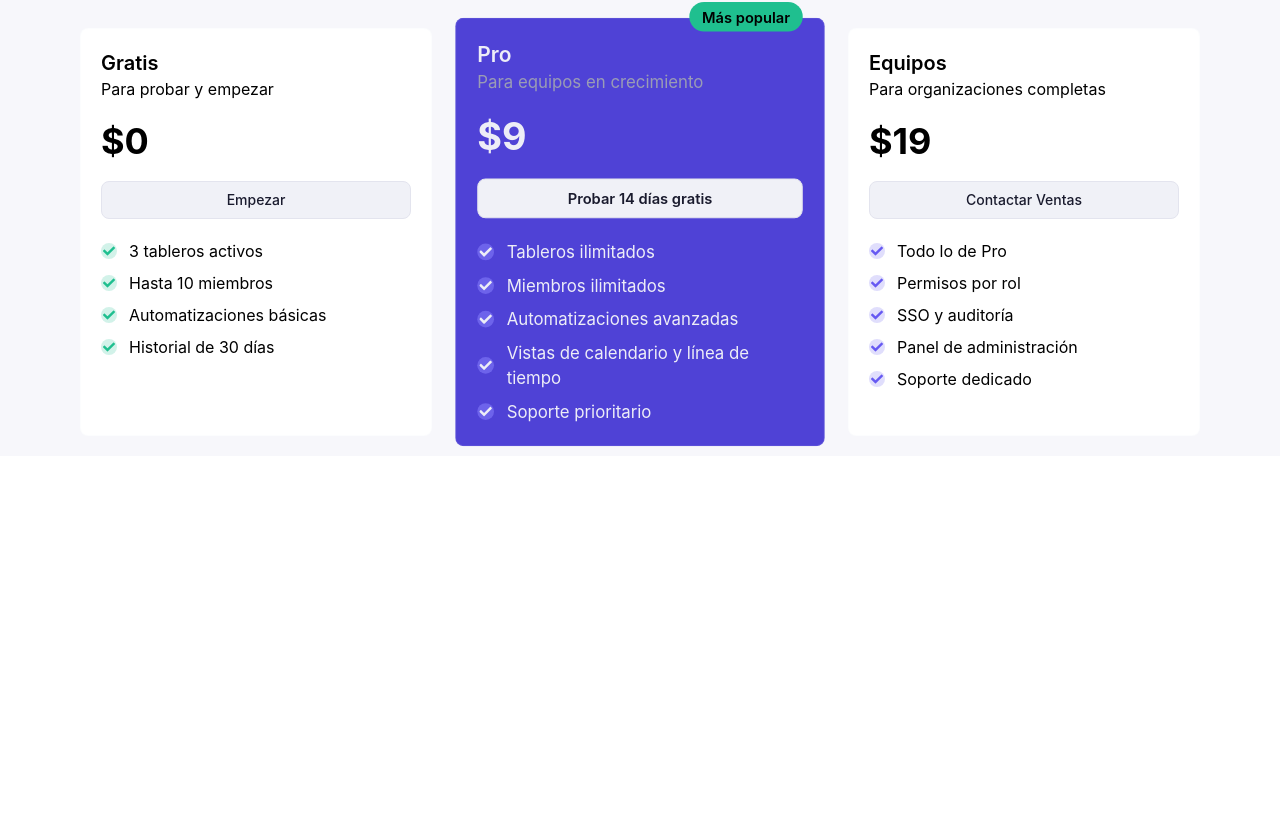
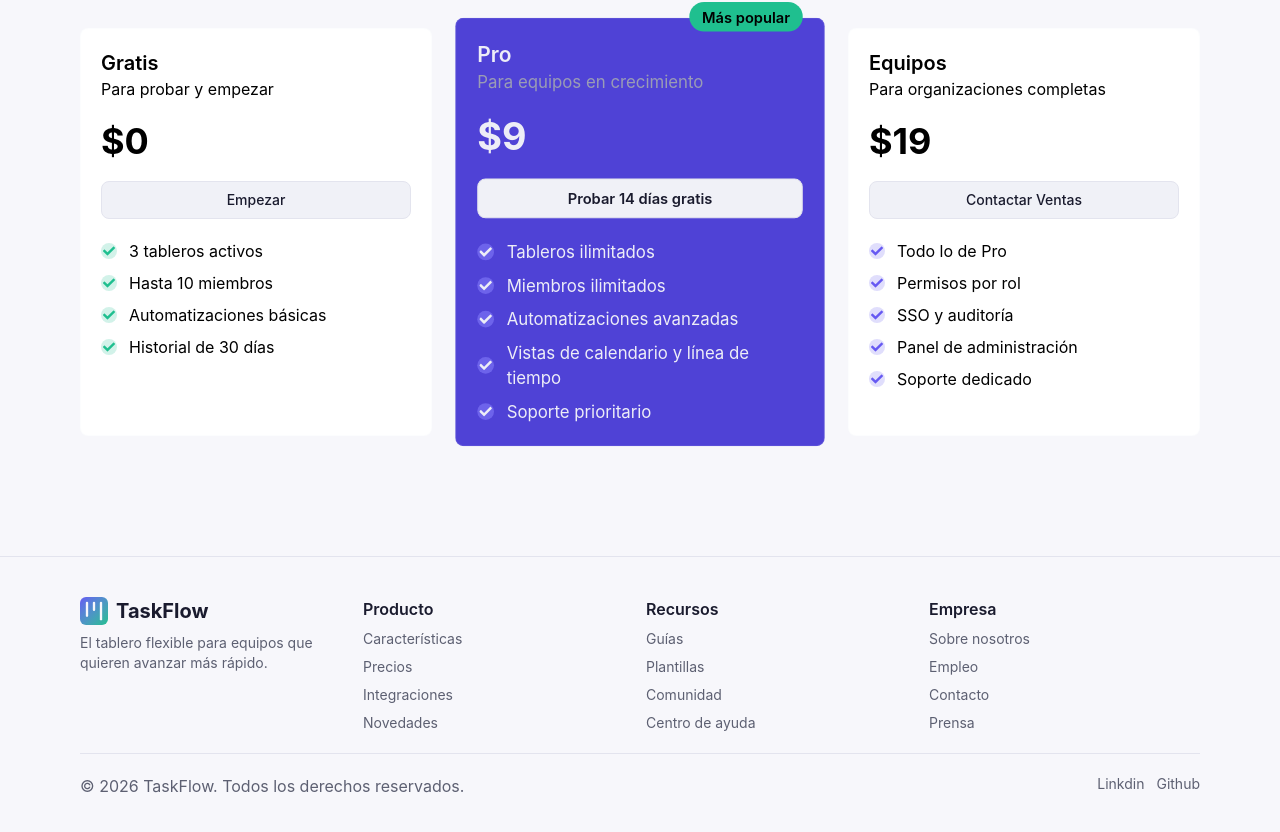
Before and after one commit to oscar84-spec/Kanban, a React (Vite) app: page / in a window 1280 px wide. Shown: the part 2242-3074 px from the top of the page. Before the commit the page ends 2698 px from the top, so only its background shows below. Built offline with nearby package versions, Linux system fonts and the light colour scheme.

Commit message:
[Footer] <feature> Agregando el footer

```diff
--- /dev/null
+++ b/src/pages/Home/Footer.tsx
@@ -0,0 +1,79 @@
+import { LuKanban } from "react-icons/lu";
+import { FOOTER_LIST } from "./const.home";
+
+const Footer = () => {
+  //Obtenemos el año actual
+  const today = new Date();
+  const currentYear = today.getFullYear();
+
+  return (
+    <footer className="w-full px-5 py-10 bg-background dark:bg-background-dark border-t border-border dark:border-bordes-dark xl:px-20 2xl:px-44">
+      <div className="flex flex-col gap-3 md:grid md:grid-cols-3 lg:grid-cols-4">
+        <div className="flex flex-col gap-2">
+          <div className={"flex gap-2 items-center"}>
+            <div
+              className={" bg-linear-to-br from-primary to-accent rounded-md"}
+            >
+              <LuKanban className={"size-7 stroke-background"} />
+            </div>
+            <span
+              className={
+                "text-xl font-bold text-text-primary dark:text-text-dark"
+              }
+            >
+              TaskFlow
+            </span>
+          </div>
+
+          <span className="text-sm text-text-secondary dark:text-text-secundario-dark">
+            El tablero flexible para equipos que quieren avanzar más rápido.
+          </span>
+        </div>
+
+        {FOOTER_LIST.map((item, index) => (
+          <div className="flex flex-col gap-2" key={index}>
+            <span className="text-text-primary dark:text-text-dark font-semibold ">
+              {item.typeList}
+            </span>
+
+            <ul className="flex flex-col gap-2">
+              {item.listItem.map((list, listIndex) => (
+                <li
+                  className="text-text-secondary dark:text-text-secundario-dark text-sm lg:hover:cursor-pointer lg:hover:text-text-primary lg:hover:dark:text-text-dark transition-colors dura ease-in-out"
+                  key={listIndex}
+                >
+                  {list}
+                </li>
+              ))}
+            </ul>
+          </div>
+        ))}
+      </div>
+
+      <div className="mt-5 border-t border-border dark:border-bordes-dark flex flex-col gap-5 md:flex-row md:justify-between">
+        <span className="mt-5 text-text-secondary dark:text-text-secundario-dark">
+          © {currentYear} TaskFlow. Todos los derechos reservados.
+        </span>
+
+        <ul className="flex gap-3 md:mt-5">
+          <a
+            href="https://www.linkedin.com/in/devoscardev/"
+            target="_blank"
+            className="text-text-secondary dark:text-text-secundario-dark text-sm"
+          >
+            Linkdin
+          </a>
+          <a
+            href="https://github.com/oscar84-spec"
+            target="_blank"
+            className="text-text-secondary dark:text-text-secundario-dark text-sm"
+          >
+            Github
+          </a>
+        </ul>
+      </div>
+    </footer>
+  );
+};
+
+export default Footer;
--- a/src/pages/Home/Home.tsx
+++ b/src/pages/Home/Home.tsx
@@ -3,6 +3,7 @@ import Features from "./Features";
 import { bgAccent, bgPrimary, bgSecondary } from "./const.home";
 import Testimonials from "./Testimonials";
 import Prices from "./Prices";
+import Footer from "./Footer";
 
 function Home() {
   return (
@@ -17,6 +18,7 @@ function Home() {
       </div>
       <Testimonials />
       <Prices />
+      <Footer />
     </main>
   );
 }
--- a/src/pages/Home/Prices.tsx
+++ b/src/pages/Home/Prices.tsx
@@ -61,6 +61,7 @@ const Prices = () => {
       title="Un plan para cada equipo"
       description="Empieza gratis. Mejora cuando lo necesites."
       variant="secondary"
+      className="pb-30"
     >
       <div className="w-full flex flex-col gap-8 items-center">
         <div className="p-1 rounded-full bg-superficie-alterna dark:bg-superficie-alterna-dark border border-border/10 flex justify-between max-w-72 w-full">
--- a/src/pages/Home/const.home.ts
+++ b/src/pages/Home/const.home.ts
@@ -8,6 +8,7 @@ import {
 } from "@icons/index";
 import type {
   FeaturesCards,
+  FooterList,
   PricesCards,
   TestimonilasCards,
 } from "./types.home";
@@ -133,3 +134,19 @@ export const PRICES_CARDS: PricesCards[] = [
     ],
   },
 ];
+
+//Array para las listas del footer
+export const FOOTER_LIST: FooterList[] = [
+  {
+    typeList: "Producto",
+    listItem: ["Características", "Precios", "Integraciones", "Novedades"],
+  },
+  {
+    typeList: "Recursos",
+    listItem: ["Guías", "Plantillas", "Comunidad", "Centro de ayuda"],
+  },
+  {
+    typeList: "Empresa",
+    listItem: ["Sobre nosotros", "Empleo", "Contacto", "Prensa"],
+  },
+];
--- a/src/pages/Home/types.home.ts
+++ b/src/pages/Home/types.home.ts
@@ -35,3 +35,11 @@ export interface PricesCards {
   highlight: boolean;
   benefist: Benefits[];
 }
+
+//Tipos para las listas del footer
+type typeFeature = "Producto" | "Recursos" | "Empresa";
+
+export interface FooterList {
+  typeList: typeFeature;
+  listItem: string[];
+}
```
